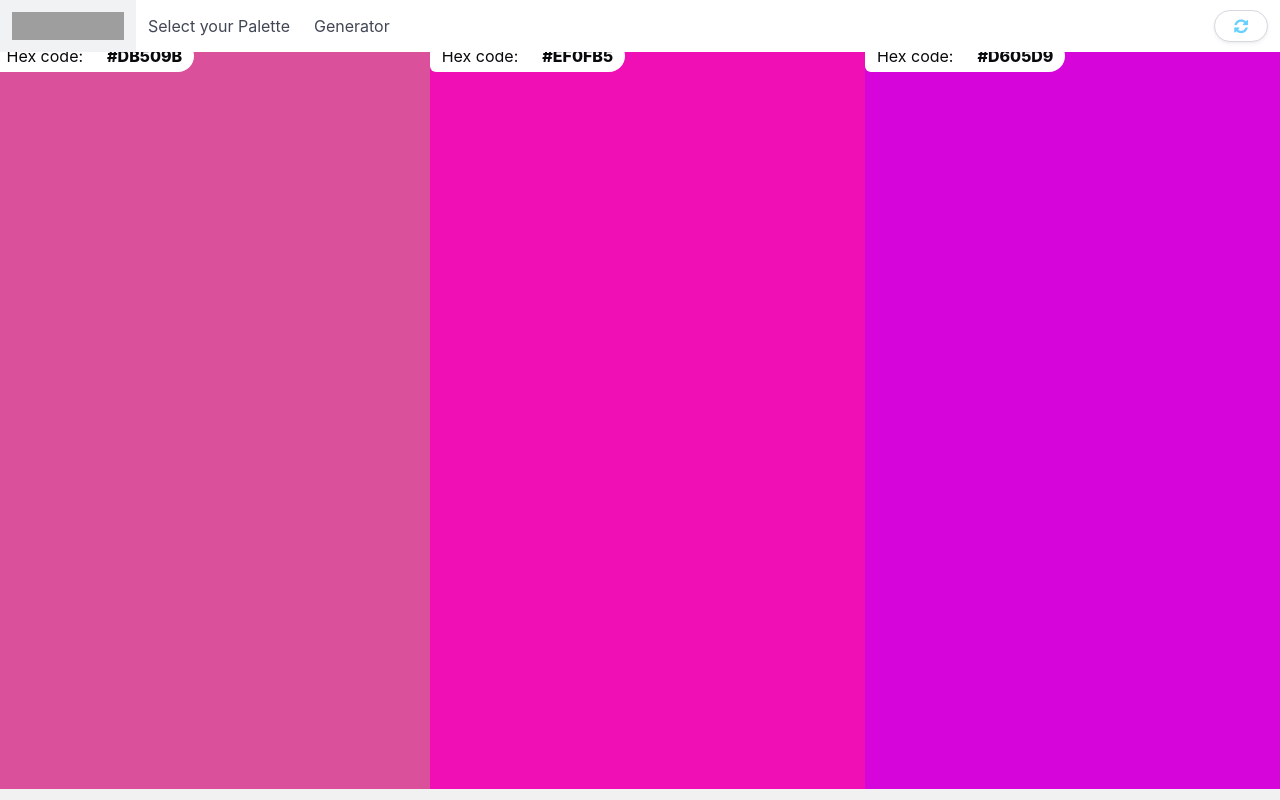
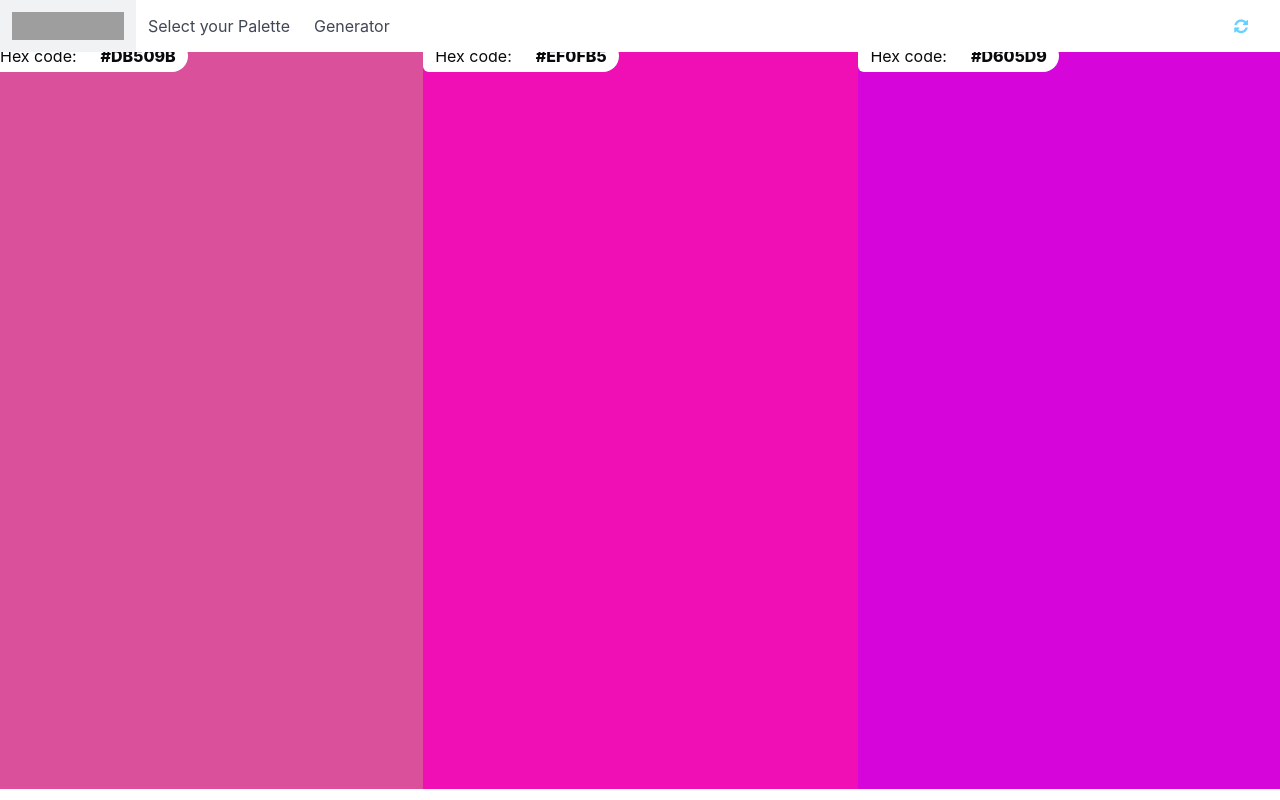
Before and after one commit to GabrielAraujo98/palette, a React (Create React App) app: page / in a window 1280 px wide. Built offline with nearby package versions, Linux system fonts and the light colour scheme; grey boxes are pictures that could not be loaded.

Commit message:
Navbar adjustments

```diff
--- a/src/index.css
+++ b/src/index.css
@@ -1,4 +1,4 @@
 body{
     height: 100vh;
-    background-color: #f1f1f1;
+    background-color: #fff;
 }
--- a/src/main/Palette.css
+++ b/src/main/Palette.css
@@ -5,6 +5,7 @@
 
 @media (max-width: 688px){
     .hero-body {
-        height: 30vh;
+        width: 100vw;
+        height: 34vh;
     }
 }
--- a/src/main/Palette.jsx
+++ b/src/main/Palette.jsx
@@ -1,17 +1,45 @@
 import React, { Component } from 'react'
 
 import './Palette.css'
+
+import ColorSample from './components/ColorSample'
 
 import ColorGenerator from './generator/ColorGenerator'
 import Header from './components/Header'
 
 
 export default class Palette extends Component {
+
+    constructor(props) {
+        super(props);
+        this.state = { colors: [] };
+    }
+
+    //Generate HexCode before the page open
+    componentDidMount(){
+        this.hexGenerator();
+    }
+
+    //HexCode and Components Generator
+    hexGenerator = () => {
+        var children = []
+        // children.push( <RefreshButton key='button' function={this.hexGenerator} />)
+        for (var h = 0; h < 3 ; h++) {
+            var letters = '0123456789ABCDEF'.split('');
+            var color = '#';
+            for (var i = 0; i < 6; i++) {
+                color += letters[Math.floor(Math.random() * 16)];
+            }
+            children.push(<ColorSample column={`${h}`} class='column' key={h} style={color} />)
+        }
+        this.setState({colors: children})
+    }
+
     render() {
         return (
             <div>
-                <Header />
-                <ColorGenerator />
+                <Header function={this.hexGenerator}/>
+                <ColorGenerator colors={this.state.colors}/>
             </div>
         )
     }
--- a/src/main/components/Header.jsx
+++ b/src/main/components/Header.jsx
@@ -30,7 +30,7 @@ export default class Header extends Component {
                                 <span aria-hidden="true"></span>
                             </a>
                             <div className="buttons">
-                                <RefreshButton function={this.hexGenerator} />
+                                <RefreshButton function={this.props.function} />
                             </div>
                         </div>
                     </div>
--- a/src/main/components/RefreshButton.jsx
+++ b/src/main/components/RefreshButton.jsx
@@ -7,7 +7,7 @@ export default class RefreshButton extends Component {
     render() {
         return (
             <div>
-                <button id='refresh' type='button' className='button is-rounded'
+                <button id='refresh' type='button' className='button is-rounded is-white'
                     onClick={this.props.function} >
                     <i className="fa fa-refresh has-text-info"></i>
                 </button>
--- a/src/main/generator/ColorGenerator.jsx
+++ b/src/main/generator/ColorGenerator.jsx
@@ -1,40 +1,42 @@
 import React, { Component } from 'react'
 
-import ColorSample from '../components/ColorSample'
+// import ColorSample from '../components/ColorSample'
 // import RefreshButton from '../components/RefreshButton'
 
 
 export default class ColorGenerator extends Component {
-    constructor(props) {
-        super(props);
-        this.state = { colors: [] };
-    }
+    // constructor(props) {
+    //     super(props);
+    //     this.state = { colors: [] };
+    // }
 
-    componentDidMount(){
-        this.hexGenerator();
-    }
+    // //Generate HexCode before the page open
+    // componentDidMount(){
+    //     this.hexGenerator();
+    // }
 
-    hexGenerator = () => {
-        var children = [1]
-        // children.push( <RefreshButton key='button' function={this.hexGenerator} />)
-        for (var h = 0; h < 3 ; h++) {
-            var letters = '0123456789ABCDEF'.split('');
-            var color = '#';
-            for (var i = 0; i < 6; i++) {
-                color += letters[Math.floor(Math.random() * 16)];
-            }
-            children.push(<ColorSample column={`${h}`} class='column' key={h} style={color} />)
-        }
-        console.log(children);
-        this.setState({colors: children})
-        console.log(children);
-    }
+    // //HexCode and Components Generator
+    // hexGenerator = () => {
+    //     var children = [1]
+    //     // children.push( <RefreshButton key='button' function={this.hexGenerator} />)
+    //     for (var h = 0; h < 3 ; h++) {
+    //         var letters = '0123456789ABCDEF'.split('');
+    //         var color = '#';
+    //         for (var i = 0; i < 6; i++) {
+    //             color += letters[Math.floor(Math.random() * 16)];
+    //         }
+    //         children.push(<ColorSample column={`${h}`} class='column' key={h} style={color} />)
+    //     }
+    //     console.log(children);
+    //     this.setState({colors: children})
+    //     console.log(children);
+    // }
 
     render() {
         return (
             <div className='columns'>
                {
-                   this.state.colors
+                   this.props.colors
                }
             </div>
         );
```
